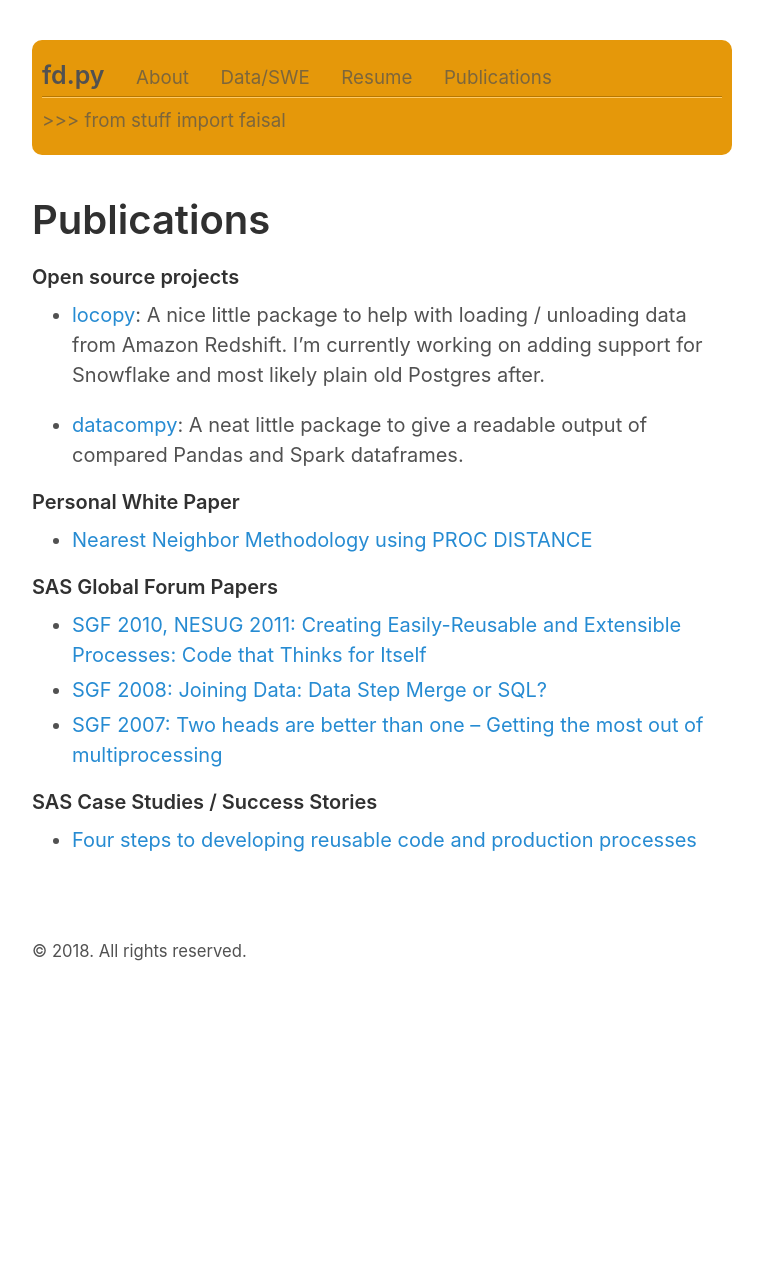
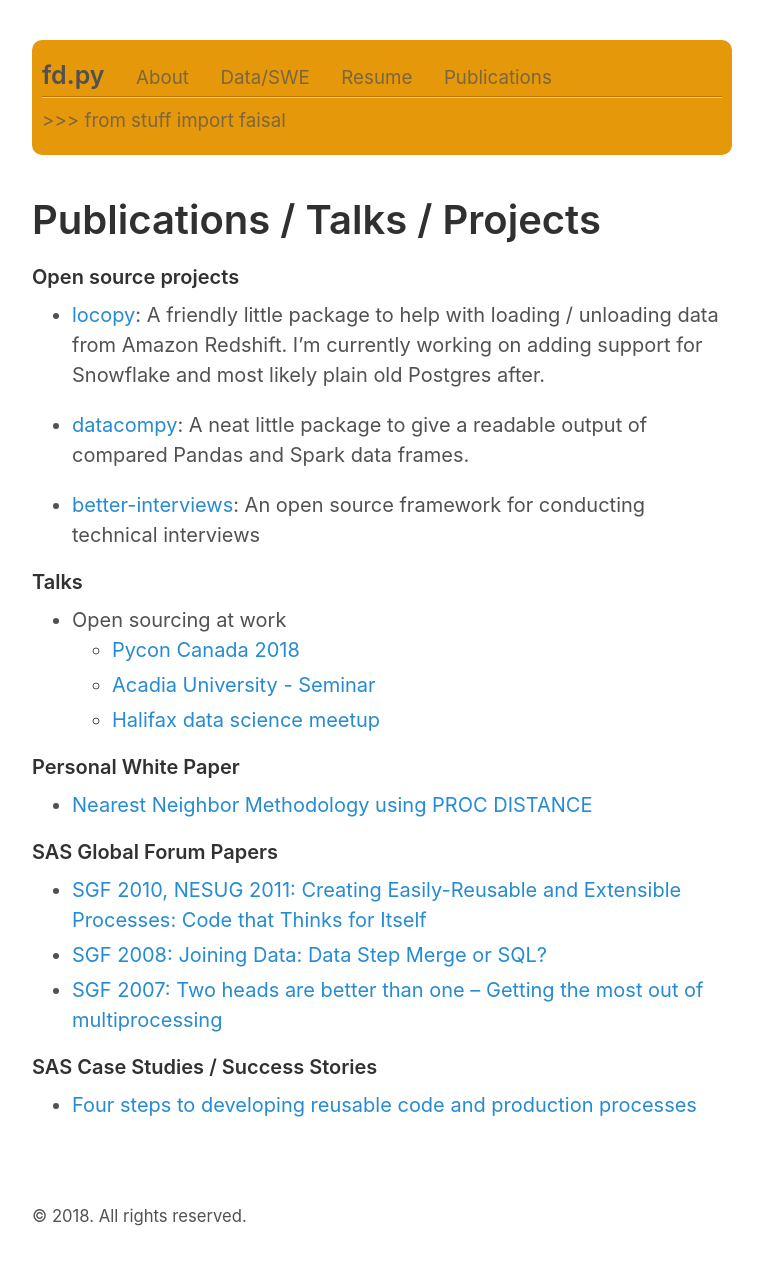
Before and after one commit to fdosani/fdosani.github.io, a Jekyll site: the page built from publications.md, in a window 1280 px wide. Shown: the whole page, without its empty margins (258-1021 px from the left). Built offline with Jekyll 4.4.1, drawn with Linux system fonts in a browser that asks for light colours; before the commit the page ends 1005 px from its top, so only the background shows below that.

Commit message:
updating about and publication contents

```diff
--- a/publications.md
+++ b/publications.md
@@ -1,13 +1,28 @@
 ---
 layout: page
-title: Publications
+title: Publications / Talks / Projects
 ---
 
 #### Open source projects
 
-* [locopy](https://github.com/capitalone/Data-Load-and-Copy-using-Python): A nice little package to help with loading / unloading data from Amazon Redshift. I'm currently working on adding support for Snowflake and most likely plain old Postgres after.
+* [locopy](https://github.com/capitalone/Data-Load-and-Copy-using-Python): A
+  friendly little package to help with loading / unloading data from Amazon
+  Redshift. I'm currently working on adding support for Snowflake and most likely
+  plain old Postgres after.
 
-* [datacompy](https://github.com/capitalone/datacompy): A neat little package to give a readable output of compared Pandas and Spark dataframes.
+* [datacompy](https://github.com/capitalone/datacompy): A neat little package to
+  give a readable output of compared Pandas and Spark data frames.
+
+* [better-interviews](https://github.com/fdosani/better-interviews): An open source
+  framework for conducting technical interviews
+
+#### Talks
+
+* Open sourcing at work
+  - [Pycon Canada 2018](https://2018.pycon.ca/talks/talk-PC-53138/)
+  - [Acadia University - Seminar](https://cs.acadiau.ca/news-item/open-sourcing-data-science-tools-at-capital-one.html)
+  - [Halifax data science meetup](https://www.meetup.com/Halifax-Data-Science-Meetup/events/253975343/)
+
 
 #### Personal White Paper
 * [Nearest Neighbor Methodology using PROC DISTANCE](/public/wp_neighbors.pdf)
```
Also changed, not shown: about.md (+18 -2 lines).
